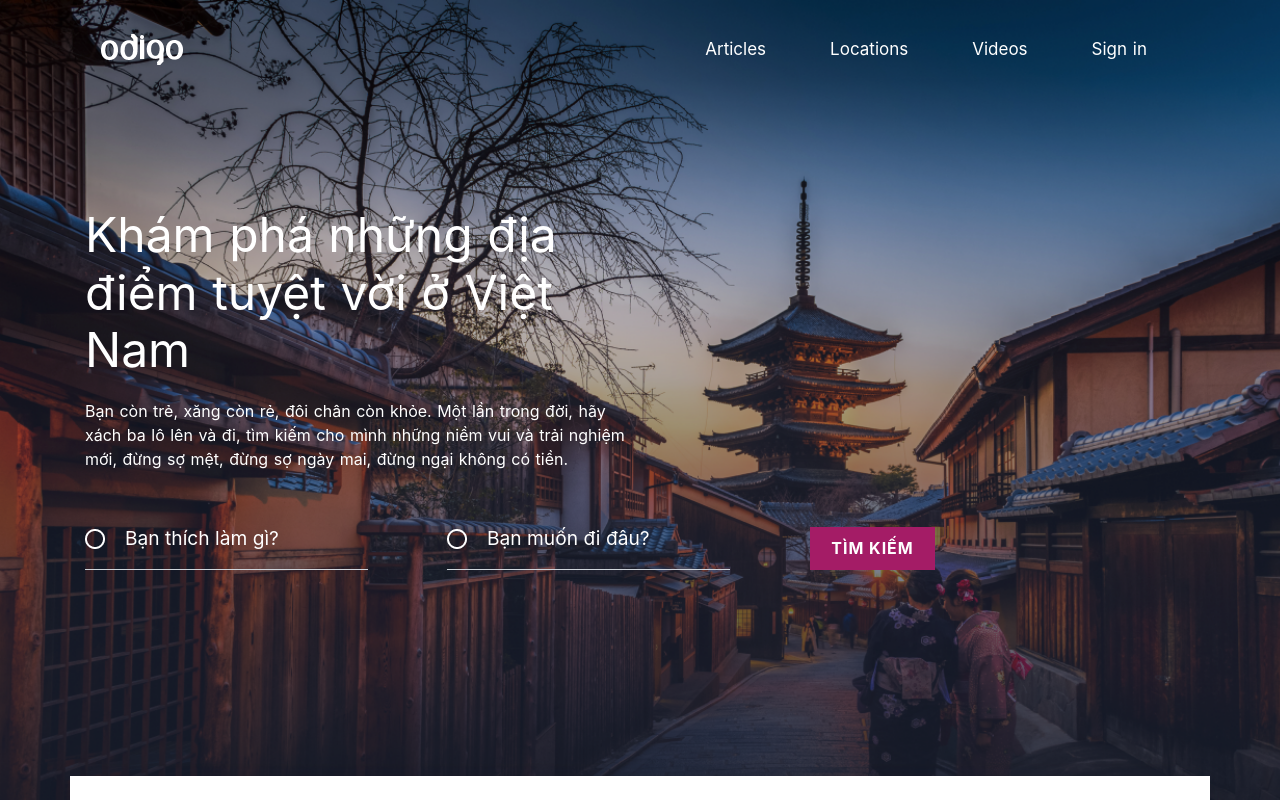
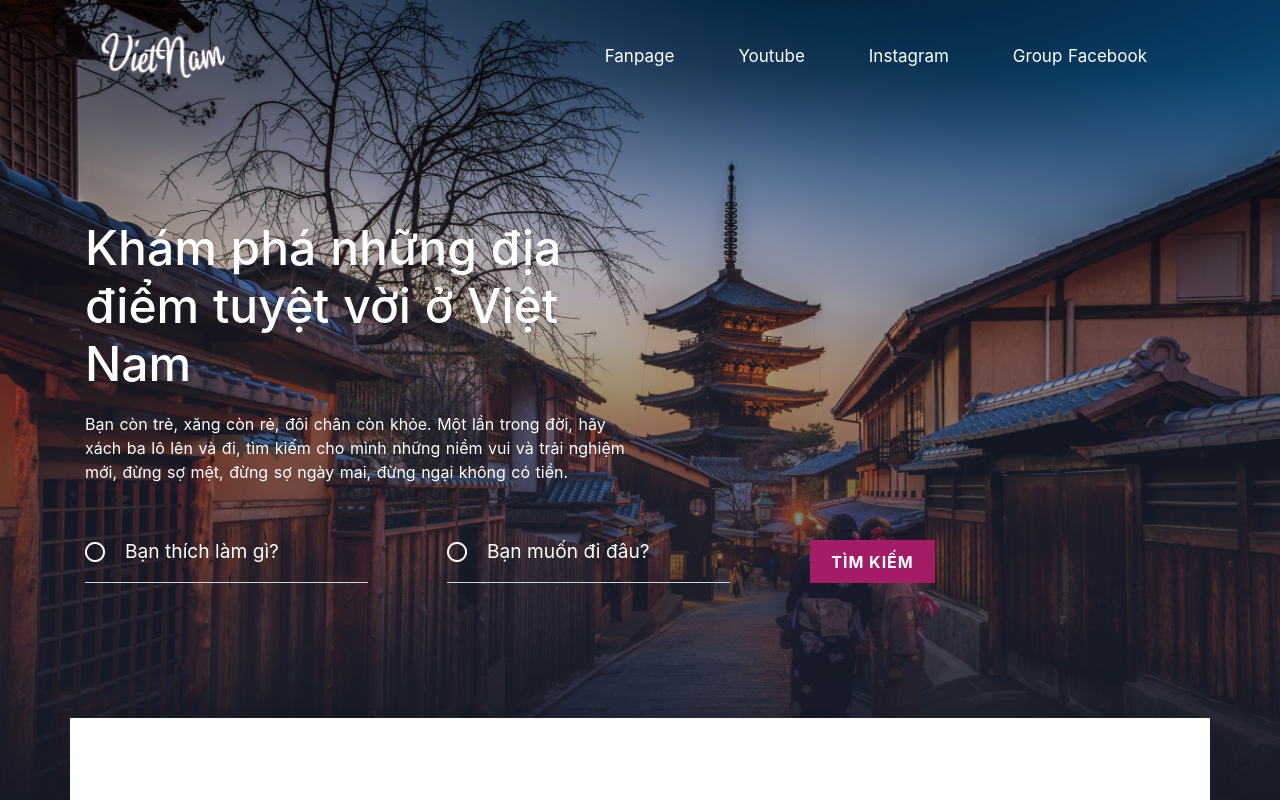
Before and after one commit to beautiful-vietnam/frontend-website, a Nuxt app: page / in a window 1280 px wide. Shown: the top 800 px of the page. Built offline with nearby package versions, Linux system fonts and the light colour scheme.

Commit message:
fix: header

```diff
--- a/components/guide/index.vue
+++ b/components/guide/index.vue
@@ -43,7 +43,7 @@
 
 <style lang="scss" scoped>
 .wrap-guide {
-  margin-top: -14rem;
+  margin-top: -12rem;
   background: #fff;
   padding: 5rem 4.5rem;
   box-shadow: 0px 2px 20px rgba(21, 24, 36, 0.15993);
--- a/components/header/index.vue
+++ b/components/header/index.vue
@@ -3,16 +3,32 @@
     <div class="container">
       <b-navbar toggleable="lg" type="dark">
         <b-navbar-brand href="#">
-          <img src="/img/logo.png" alt="logo beautiful vietnam" />
+          <img src="/img/logo.png" alt="logo beautiful vietnam" class="logo" />
         </b-navbar-brand>
         <b-navbar-toggle target="nav-collapse"></b-navbar-toggle>
         <b-collapse id="nav-collapse" is-nav>
           <b-navbar-nav class="ml-auto">
             <b-navbar-nav>
-              <b-nav-item href="#">Articles</b-nav-item>
-              <b-nav-item href="#">Locations</b-nav-item>
-              <b-nav-item href="#">Videos</b-nav-item>
-              <b-nav-item href="#">Sign in</b-nav-item>
+              <b-nav-item
+                href="https://facebook.com/beautiful.vietnam.official/"
+                target="_blank"
+                >Fanpage</b-nav-item
+              >
+              <b-nav-item
+                href="https://www.youtube.com/channel/UCx499tTpB3YTY9KUJgJ4XNQ"
+                target="_blank"
+                >Youtube</b-nav-item
+              >
+              <b-nav-item
+                href="https://www.instagram.com/beautiful_viet_nam/"
+                target="_blank"
+                >Instagram</b-nav-item
+              >
+              <b-nav-item
+                href="https://www.facebook.com/groups/312995652676992/"
+                target="_blank"
+                >Group Facebook</b-nav-item
+              >
             </b-navbar-nav>
           </b-navbar-nav>
         </b-collapse>
@@ -36,7 +52,9 @@
               class="custom-input"
               placeholder="Bạn muốn đi đâu?"
             ></b-input>
-            <b-button class="button-search">TÌM KIẾM</b-button>
+            <b-button class="button-search" @click="notification"
+              >TÌM KIẾM</b-button
+            >
           </b-input-group>
         </div>
       </div>
@@ -44,16 +62,29 @@
   </section>
 </template>
 
+<script>
+export default {
+  methods: {
+    notification() {
+      alert('Tính năng đang phát triển!!!')
+    }
+  }
+}
+</script>
+
 <style lang="scss" scoped>
 $color-primary: #a41c66;
 
 .wrap-header {
-  height: 125vh;
+  height: 910px;
   background-image: url('/img/background.png');
   background-size: cover;
   .container {
     background: none;
     padding-top: 20px;
+    .logo {
+      width: 125px;
+    }
   }
 }
 .nav-link {
@@ -65,12 +96,12 @@ $color-primary: #a41c66;
   padding-left: 2rem !important;
   padding-right: 2rem !important;
   &:hover {
-    color: rgb(207, 207, 207) !important;
+    color: $color-primary !important;
   }
 }
 .wrap-content {
   .heading {
-    font-weight: 400;
+    font-weight: 500;
     font-size: 3rem;
     color: #ffffff;
     margin-top: 8rem;
@@ -97,6 +128,11 @@ $color-primary: #a41c66;
         color: #fff;
         font-size: 1.2rem;
       }
+      &:focus {
+        -webkit-box-shadow: none;
+        box-shadow: none;
+        color: #fff;
+      }
     }
     .button-search {
       font-weight: bold;
```
Also changed, not shown: static/img/logo-footer.png, static/img/logo.png.
